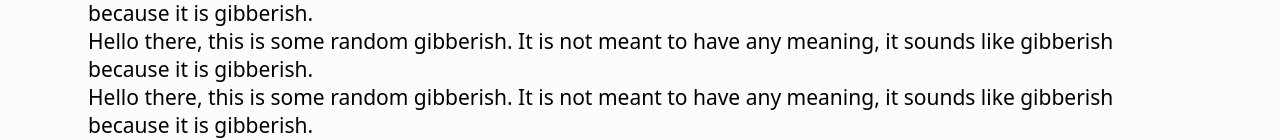
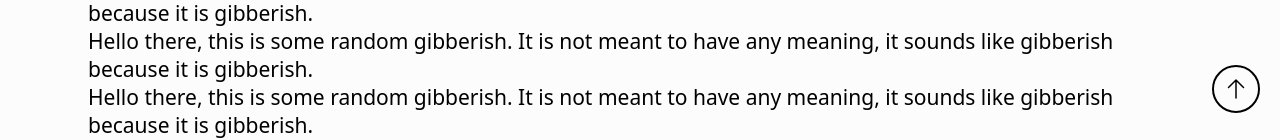
Before and after one commit to khinshankhan/www, a Next.js app: page /about in a window 1280 px wide. Shown: the part 667-807 px from the top of the page. Built offline with nearby package versions, Linux system fonts and the light colour scheme; what tailwindcss-hyphens would draw is missing.

Commit message:
simple scroll to top

```diff
--- a/components/icons.tsx
+++ b/components/icons.tsx
@@ -132,3 +132,18 @@ export function ChevronDown({ className = "" }: RawIconProps) {
     </svg>
   )
 }
+
+export function ArrowUp({ className = "" }: RawIconProps) {
+  return (
+    <svg
+      className={cx("h-6 w-6", className)}
+      xmlns="http://www.w3.org/2000/svg"
+      fill="none"
+      viewBox="0 0 24 24"
+      strokeWidth={1.5}
+      stroke="currentColor"
+    >
+      <path strokeLinecap="round" strokeLinejoin="round" d="M4.5 10.5L12 3m0 0l7.5 7.5M12 3v18" />
+    </svg>
+  )
+}
--- a/components/layouts/base/index.tsx
+++ b/components/layouts/base/index.tsx
@@ -2,6 +2,7 @@ import React, { Fragment, type ReactNode } from "react"
 
 import Footer from "./footer"
 import Header from "./header"
+import ScrollToTop from "./scroll-to-top"
 
 interface BaseLayoutProps {
   // TODO: utilize isHero to create visual separators between layout
@@ -17,6 +18,7 @@ export function BaseLayout({ children }: BaseLayoutProps) {
         {children}
       </div>
       <Footer />
+      <ScrollToTop />
     </Fragment>
   )
 }
--- /dev/null
+++ b/components/layouts/base/scroll-to-top.tsx
@@ -0,0 +1,45 @@
+import React from "react"
+import { m } from "framer-motion"
+
+import { isBrowser, useMounted } from "hooks"
+
+import { Icon } from "components/ui"
+import { ArrowUp } from "components/icons"
+
+function scrollToTop() {
+  window.scrollTo({ top: 0, behavior: "smooth" })
+}
+
+export function ScrollToTop() {
+  const mounted = useMounted()
+
+  if (!mounted || !isBrowser) return null
+
+  return (
+    <span className="fixed bottom-5 right-5 rounded-full">
+      <m.button
+        className="rounded-full border-2 border-theme-placeholder bg-transparent p-2 md:p-2.5 xl:p-3"
+        onClick={scrollToTop}
+      >
+        <ArrowUp />
+      </m.button>
+    </span>
+  )
+}
+
+export default ScrollToTop
+/*
+    <span className="fixed bottom-5 right-5 rounded-full">
+      <m.button className="rounded-full p-2 md:p-2.5 xl:p-3" onClick={scrollToTop}>
+        <ArrowUp />
+      </m.button>
+</span>
+*/
+
+/*
+ scroll-to-top.tsx     4  21 lsp-flycheck-info-unnecessary 6133   'useMounted' is declared but its value is never read. (lsp)
+ scroll-to-top.tsx     6   1 lsp-flycheck-info-unnecessary 6133   'Icon' is declared but its value is never read. (lsp)
+ scroll-to-top.tsx    21  20 error    2322   Type '{ "--value": string; "--size": string; "--thickness": string; }' is not assignable to type 'Properties<string | number, string & {}>'.
+   Object literal may only specify known properties, and '"--value"' does not exist in type 'Properties<string | number, string & {}>'. (lsp)
+
+ */
```
